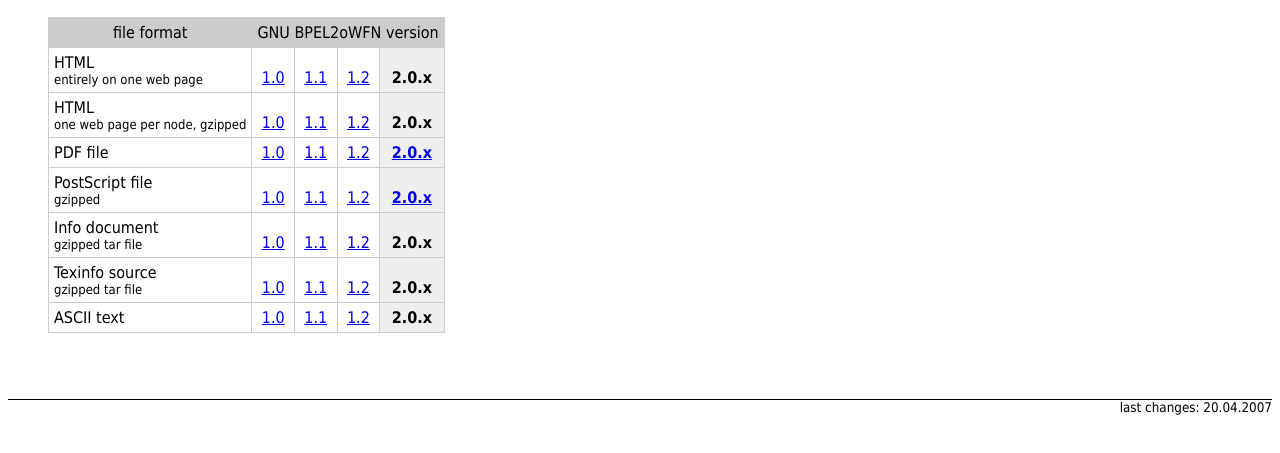
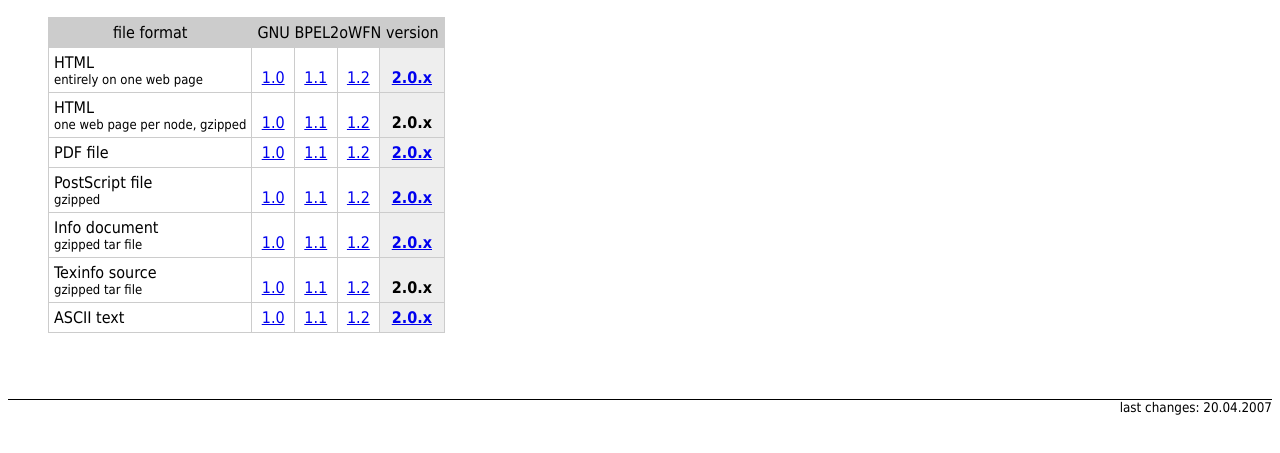
Before and after one commit to gnu-mirror-unofficial/bpel2owfn, a plain HTML site: page manual.html in a window 1280 px wide. Shown: the part 121-574 px from the top of the page. Drawn offline with Linux system fonts and the light colour scheme.

Commit message:
+ minor changes

```diff
--- a/manual.html
+++ b/manual.html
@@ -67,7 +67,8 @@
 			<a href="manual/1.1/bpel2owfn.html">1.1</a></td>
 			<td valign="bottom" class="style7">
 			<a href="manual/1.2/bpel2owfn.html">1.2</a></td>
-			<td valign="bottom" class="style9"><strong>2.0.x</strong></td>
+			<td valign="bottom" class="style9"><strong>
+			<a href="manual/2.0.x/bpel2owfn.html">2.0.x</a></strong></td>
 		</tr>
 		<tr>
 			<td valign="bottom">HTML<br />
@@ -112,7 +113,8 @@
 			<a href="manual/1.1/bpel2owfn.info.tar.gz">1.1</a></td>
 			<td valign="bottom" class="style7">
 			<a href="manual/1.2/bpel2owfn.info.tar.gz">1.2</a></td>
-			<td valign="bottom" class="style9"><strong>2.0.x</strong></td>
+			<td valign="bottom" class="style9"><strong>
+			<a href="manual/2.0.x/bpel2owfn.info.gz">2.0.x</a></strong></td>
 		</tr>
 		<tr>
 			<td valign="bottom">Texinfo source<br />
@@ -133,7 +135,8 @@
 			<a href="manual/1.1/bpel2owfn.txt">1.1</a></td>
 			<td valign="bottom" class="style7">
 			<a href="manual/1.2/bpel2owfn.txt">1.2</a></td>
-			<td valign="bottom" class="style9"><strong>2.0.x </strong> </td>
+			<td valign="bottom" class="style9"><strong>
+			<a href="manual/2.0.x/bpel2owfn.txt">2.0.x </a> </strong> </td>
 		</tr>
 	</table>
 </blockquote>
```
